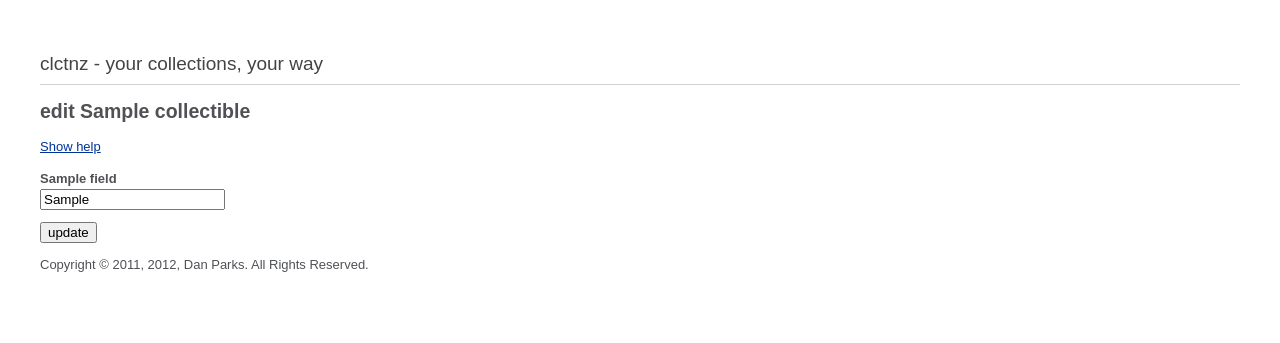
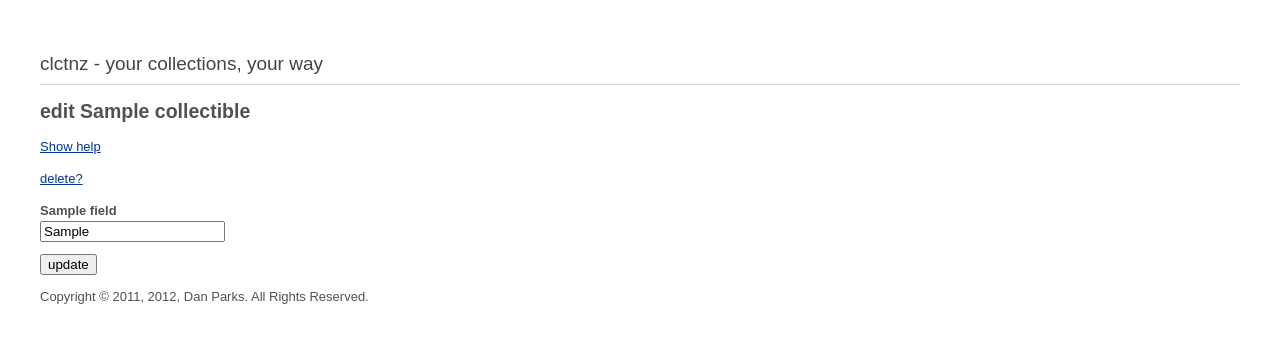
Before and after one commit to tapostrophemo/clctnz, a CodeIgniter app: template app/views/items/edit.php in a window 1280 px wide. Shown: the top 343 px of the page. Run offline with CodeIgniter, Linux system fonts and the light colour scheme; the template is opened without the code that fills it: most values are stand-ins (such as "Sample title", 1, 10 or a date in 2020).

Commit message:
ability to delete an item

```diff
--- a/app/controllers/items.php
+++ b/app/controllers/items.php
@@ -43,6 +43,11 @@ $fields = $this->db->field_data($segments[3]); // TODO: if (!isset(...
 print_r($fields);
 echo '</pre>';
 */
+  }
+
+  function delete($collectible, $id) {
+    $this->CollectionItems->deleteItem($collectible, $id);
+    redirect("/items/all/$collectible");
   }
 
   function edit($collectible, $id) {
--- a/app/models/collectionitems.php
+++ b/app/models/collectionitems.php
@@ -6,4 +6,8 @@ class CollectionItems extends CI_Model
     $query = $this->db->where('id', $id)->get($collectible);
     return $query->row();
   }
+
+  function deleteItem($collectible, $id) {
+    return $this->db->where('id', $id)->delete($collectible);
+  }
 }
--- a/app/views/items/edit.php
+++ b/app/views/items/edit.php
@@ -3,8 +3,13 @@
 <h2>edit <?=$collectible?></h2>
 
 <div class="help">
- <p>This page allows you to edit an existing collectible.</p>
+ <p>This page allows you to edit (or delete) an existing collectible.</p>
 </div>
+
+
+<?=form_open("items/delete/$collectible/{$item->id}")?>
+ <p><a href="#" onclick="this.parentNode.parentNode.submit()">delete?</a></p>
+</form>
 
 <?=form_open("items/edit/$collectible/{$item->id}")?>
 
```
